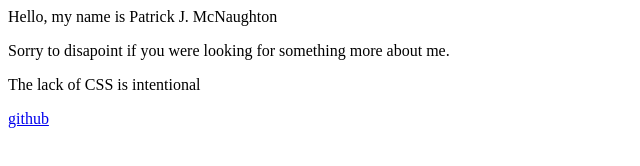
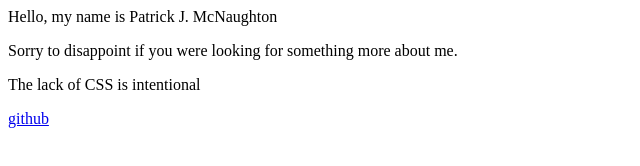
Before and after one commit to PatMcN7/PatMcN7.github.io, a plain HTML site: page index.html in a window 1280 px wide. Shown: the full height of the page, 0-640 px from the left. Drawn offline with Linux system fonts and the light colour scheme.

Commit message:
still can't spell

```diff
--- a/index.html
+++ b/index.html
@@ -1,6 +1,6 @@
 <p> Hello, my name is Patrick J. McNaughton<p/>
 <p>  <p/>
-<p> Sorry to disapoint if you were looking for something more about me.<p/>
+<p> Sorry to disappoint if you were looking for something more about me.<p/>
 <p> The lack of CSS is intentional<p/>
 
 <a href="https://github.com/PatMcN7">github</a>
```
